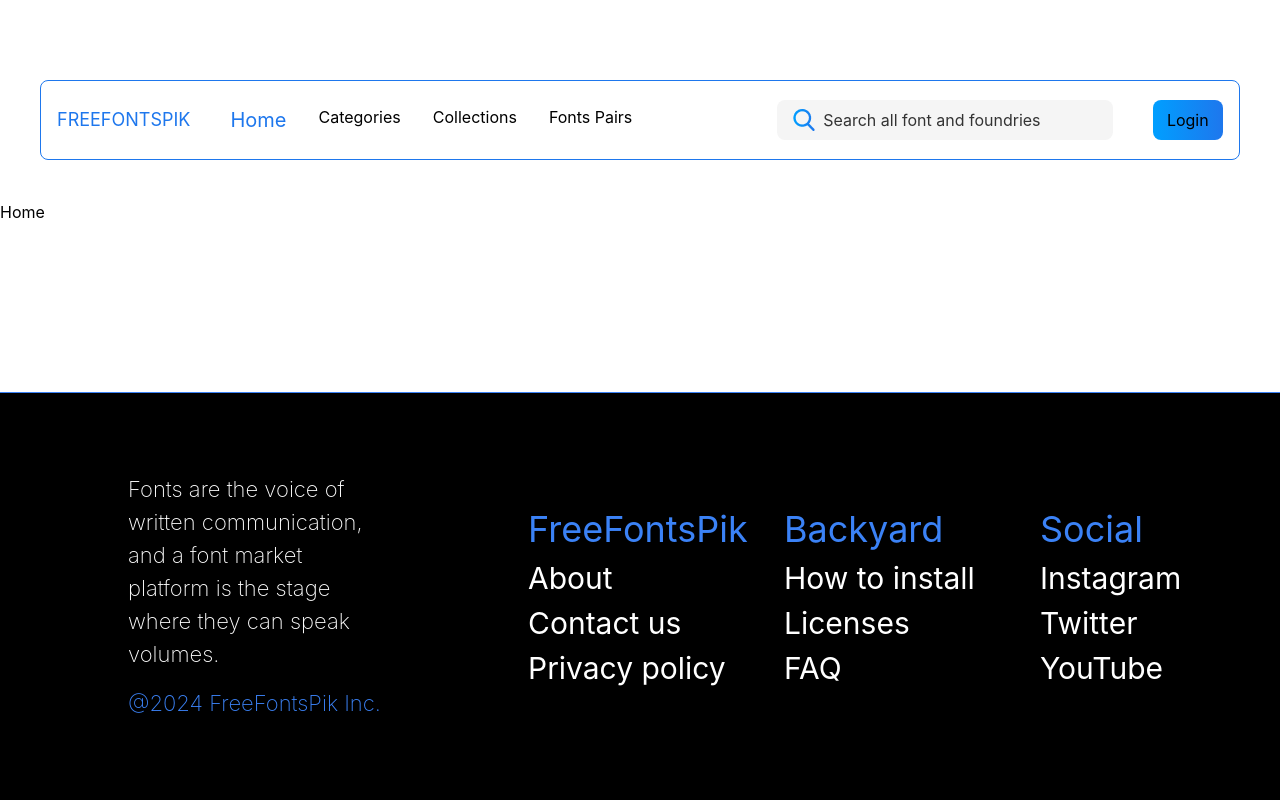
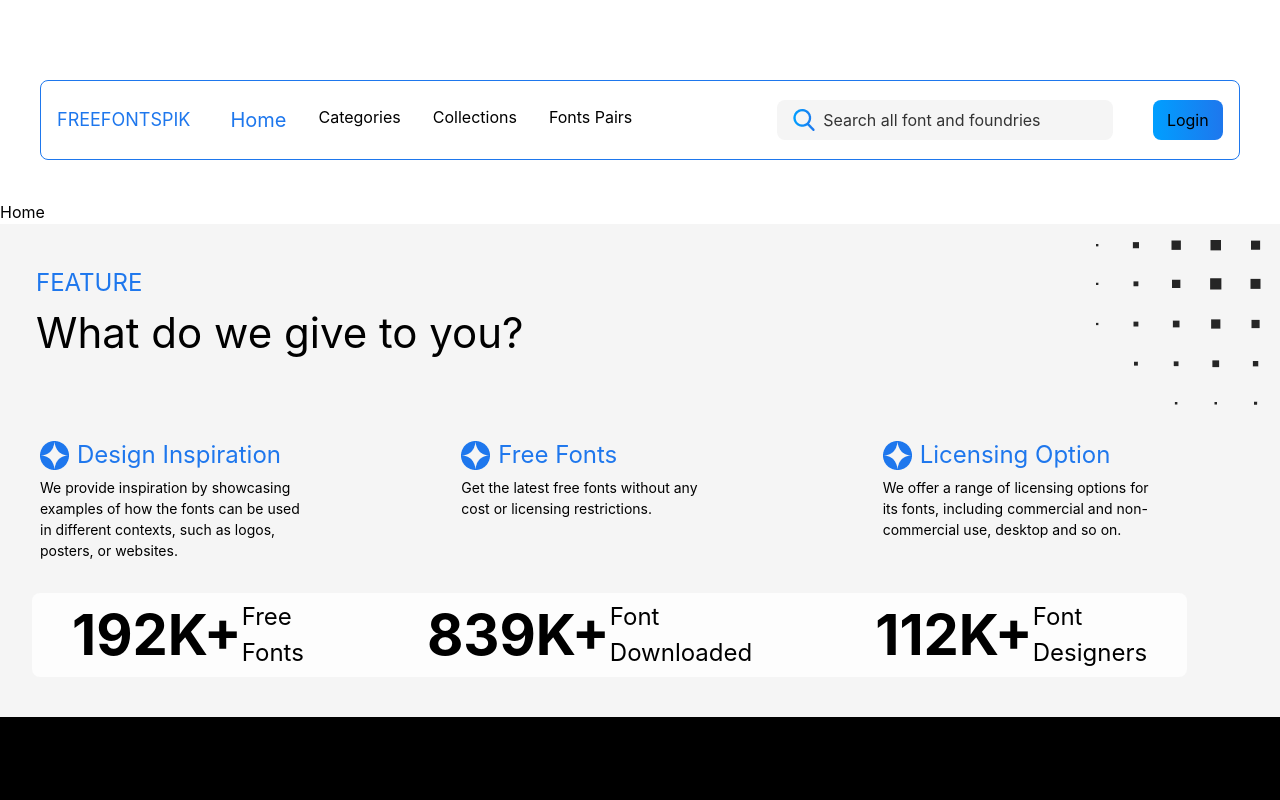
Before and after one commit to HarshDhaduk2001/freefontsspik, a React (Create React App) app: page / in a window 1280 px wide. Shown: the top 800 px of the page. Built offline with nearby package versions, Linux system fonts and the light colour scheme.

Commit message:
feature ui created

```diff
--- a/src/App.js
+++ b/src/App.js
@@ -3,6 +3,7 @@
 import { Route, Routes } from "react-router-dom";
 import Home from "./components/Home";
 import Footer from "./components/Footer";
+import Feature from "./components/Feature";
 
 const App = () => {
   return (
@@ -13,6 +14,7 @@
           <Route index element={<Home />} />
         </Routes>
       </div>
+      <Feature />
       <Footer />
     </div>
   );
--- /dev/null
+++ b/src/components/Feature.jsx
@@ -0,0 +1,78 @@
+import React from "react";
+import feature from "../assets/Feature.png";
+import icon from "../assets/Bullet_Round_White.png";
+
+const featureData = {
+  card: [
+    {
+      title: "Design Inspiration",
+      desc: "We provide inspiration by showcasing examples of how the fonts can be used in different contexts, such as logos, posters, or websites.",
+    },
+    {
+      title: "Free Fonts",
+      desc: "Get the latest free fonts without any cost or licensing restrictions.",
+    },
+    {
+      title: "Licensing Option",
+      desc: "We offer a range of licensing options for its fonts, including commercial and non-commercial use, desktop and so on.",
+    },
+  ],
+  client: [
+    { title: "192", text: "Free Fonts" },
+    { title: "839", text: "Font Downloaded" },
+    { title: "112", text: "Font Designers" },
+  ],
+};
+
+const Feature = () => {
+  return (
+    <div className="flex flex-col items-center justify-center w-full bg-[#F5F5F5] overflow-hidden">
+      <div className="flex items-center justify-between w-full ml-10 pl-4 pt-8 lg:pt-0">
+        <div className="flex flex-col items-start justify-start w-full lg:w-1/2">
+          <p className="text-blueColor text-[18px] lg:text-[24px] uppercase">
+            Feature
+          </p>
+          <p className="text-[24px] lg:text-[42px]">What do we give to you?</p>
+        </div>
+        <img src={feature} alt="bg" className="pt-4 hidden lg:block" />
+      </div>
+      <div className="flex flex-col lg:flex-row items-start justify-center w-full mx-10 px-10 mt-8 gap-8 lg:gap-16">
+        {featureData.card.map((i, index) => (
+          <div
+            key={index}
+            className="flex flex-col items-start justify-center gap-1 w-full lg:w-1/3"
+          >
+            <div className="flex items-center justify-start gap-2">
+              <img src={icon} alt="icon" />
+              <p className="text-[18px] lg:text-[24px] text-blueColor">
+                {i.title}
+              </p>
+            </div>
+            <p className="text-[14px] w-[75%]">{i.desc}</p>
+          </div>
+        ))}
+      </div>
+      <div className="flex items-center justify-between mx-10 px-8 w-full mt-8 mb-10">
+        <div className="flex flex-col lg:flex-row items-center justify-between bg-whiteColor py-4 lg:py-0 px-4 lg:px-10 gap-4 lg:gap-0 rounded-lg w-[95%]">
+          {featureData.client.map((i) => (
+            <div className="flex flex-col lg:flex-row items-center justify-center">
+              <span className="text-[24px] lg:text-[56px] text-black font-bold">
+                {i.title}K+
+              </span>
+              <span className="hidden lg:block text-[16px] lg:text-[24px]">
+                {i.text.split(" ")[0]}
+                <br />
+                {i.text.split(" ")[1]}
+              </span>
+              <span className="lg:hidden ml-2 text-[16px] lg:text-[24px]">
+                {i.text}
+              </span>
+            </div>
+          ))}
+        </div>
+      </div>
+    </div>
+  );
+};
+
+export default Feature;
--- a/src/components/Footer.jsx
+++ b/src/components/Footer.jsx
@@ -2,7 +2,7 @@
 
 const Footer = () => {
   return (
-    <div className="flex flex-col lg:flex-row justify-center items-start gap-5 lg:gap-0 lg:items-center bg-black text-white text-[18px] lg:text-[22px] border-t border-blue-500 w-full py-10 lg:py-20">
+    <div className="flex flex-col lg:flex-row justify-center items-start gap-5 lg:gap-0 lg:items-center bg-black text-white text-[18px] lg:text-[22px] w-full py-10 lg:py-20">
       <div className="flex flex-col items-start justify-center lg:w-2/5 px-4 lg:px-32 font-extralight">
         Fonts are the voice of written communication, and a font market platform
         is the stage where they can speak volumes.
```
Also changed, not shown: src/assets/Bullet_Round_White.png (added), src/assets/Feature.png (added).
